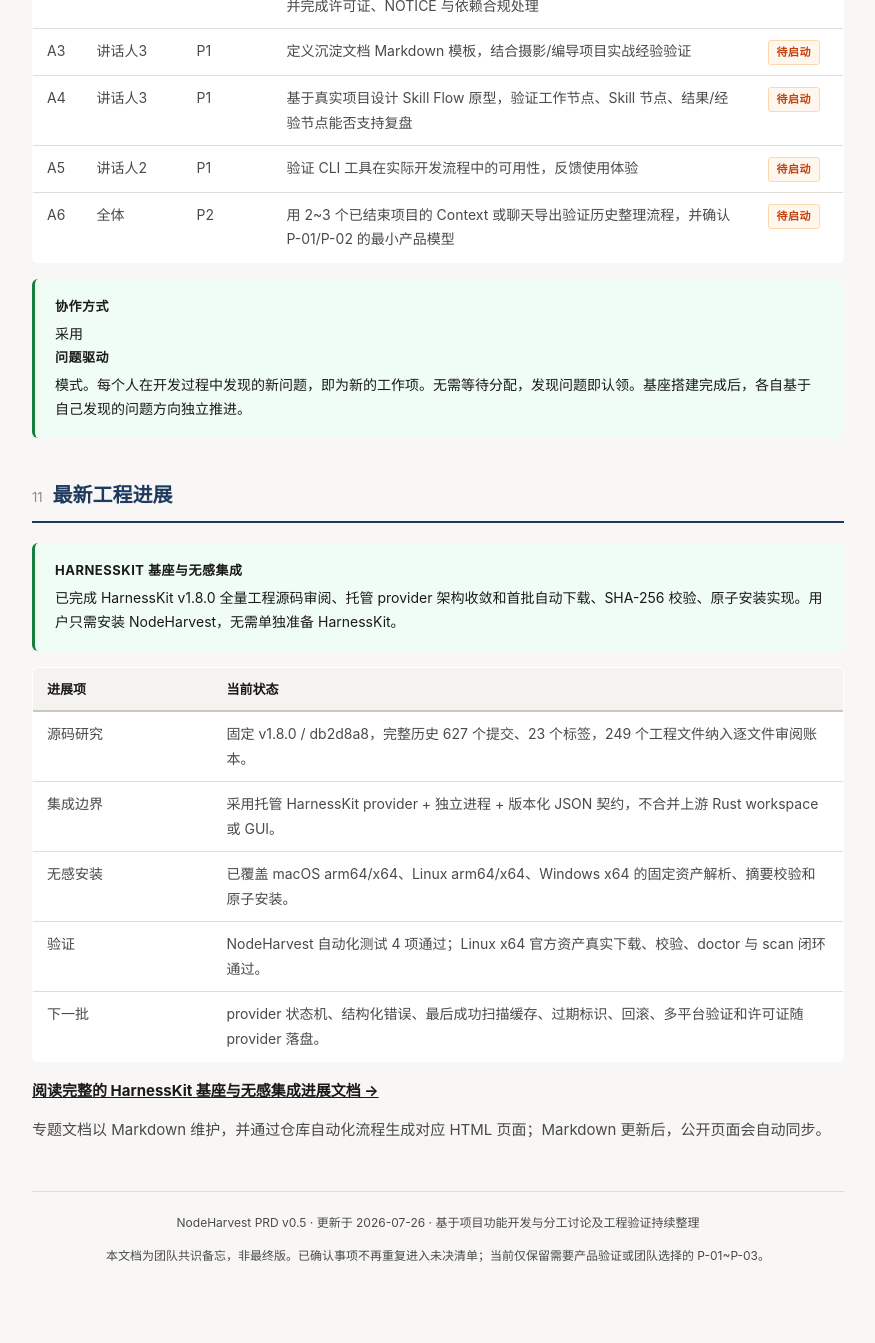
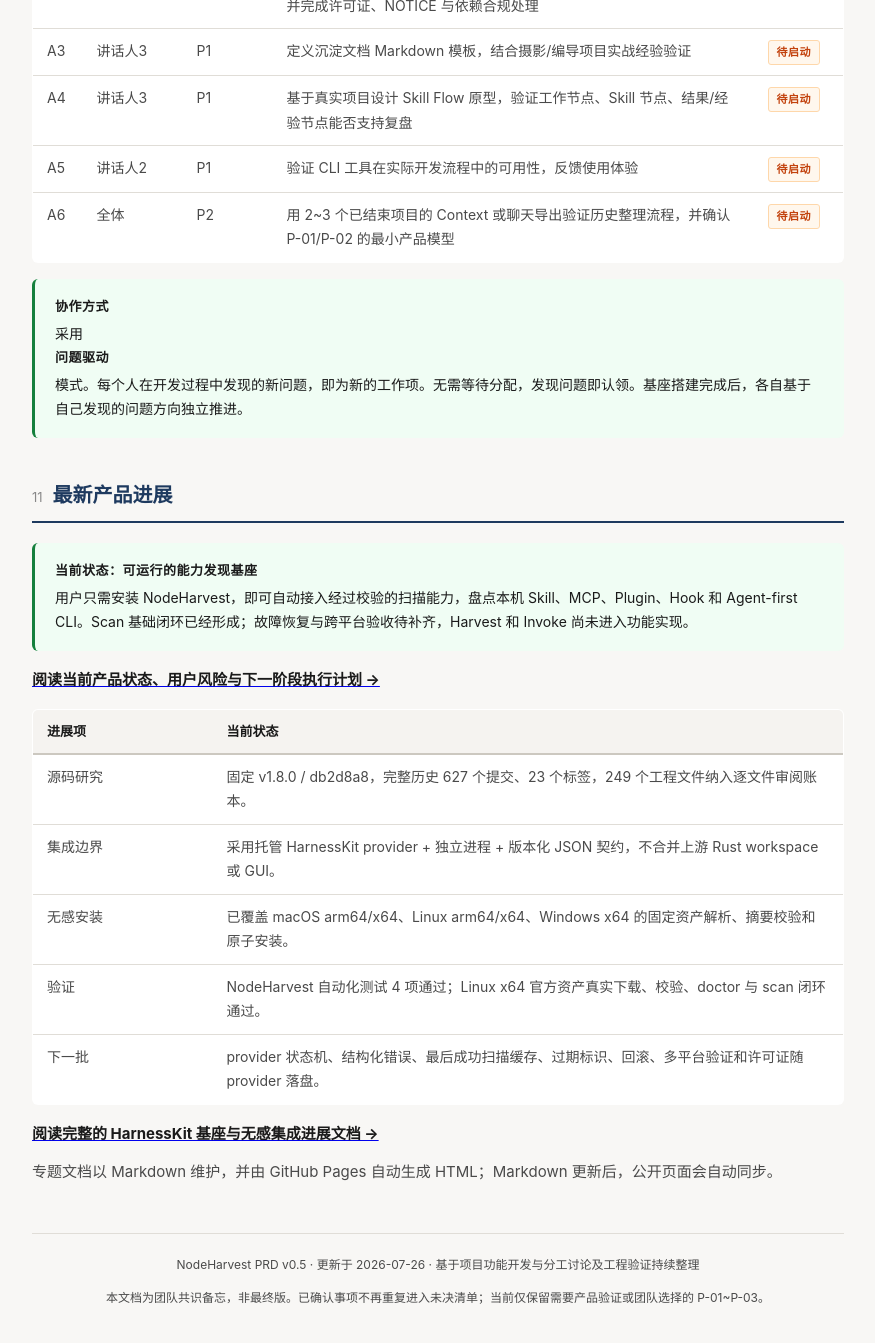
Before and after one commit to NodeHarvest/nodeharvest.github.io, a Jekyll site: the page index.html, which Jekyll copies as it is, in a window 1280 px wide and 1400 px high, scrolled down 12428 px. Shown: the top 1343 px of the window, without its empty margins (202-1077 px from the left). Built offline with Jekyll 4.4.1, drawn with Linux system fonts in a browser that asks for light colours.

Commit message:
docs: 发布产品状态与执行计划

```diff
--- a/index.html
+++ b/index.html
@@ -573,7 +573,7 @@
     <li><a href="#s8">术语表</a></li>
     <li><a href="#s9">产品边界与待决策事项</a></li>
     <li><a href="#s10">后续行动项</a></li>
-    <li><a href="#s11">最新工程进展</a></li>
+    <li><a href="#s11">最新产品进展</a></li>
   </ol>
 </div>
 
@@ -1199,12 +1199,14 @@
 
 <!-- ============ 11. LATEST ENGINEERING PROGRESS ============ -->
 <div class="section" id="s11">
-  <h2 class="section-title"><span class="num">11</span> 最新工程进展</h2>
+  <h2 class="section-title"><span class="num">11</span> 最新产品进展</h2>
 
   <div class="callout callout-consensus">
-    <strong>HarnessKit 基座与无感集成</strong>
-    已完成 HarnessKit v1.8.0 全量工程源码审阅、托管 provider 架构收敛和首批自动下载、SHA-256 校验、原子安装实现。用户只需安装 NodeHarvest，无需单独准备 HarnessKit。
+    <strong>当前状态：可运行的能力发现基座</strong>
+    用户只需安装 NodeHarvest，即可自动接入经过校验的扫描能力，盘点本机 Skill、MCP、Plugin、Hook 和 Agent-first CLI。Scan 基础闭环已经形成；故障恢复与跨平台验收待补齐，Harvest 和 Invoke 尚未进入功能实现。
   </div>
+
+  <p><a href="documents/product-status-and-plan.html"><strong>阅读当前产品状态、用户风险与下一阶段执行计划 →</strong></a></p>
 
   <table class="data-table">
     <tr><th style="width:180px;">进展项</th><th>当前状态</th></tr>
@@ -1216,7 +1218,7 @@
   </table>
 
   <p><a href="documents/harnesskit-foundation.html"><strong>阅读完整的 HarnessKit 基座与无感集成进展文档 →</strong></a></p>
-  <p>专题文档以 Markdown 维护，并通过仓库自动化流程生成对应 HTML 页面；Markdown 更新后，公开页面会自动同步。</p>
+  <p>专题文档以 Markdown 维护，并由 GitHub Pages 自动生成 HTML；Markdown 更新后，公开页面会自动同步。</p>
 </div>
 
 <!-- ============ FOOTER ============ -->
```
Also changed, not shown: docs/product-status-and-plan.md (added, +122 -0 lines), README.md.
